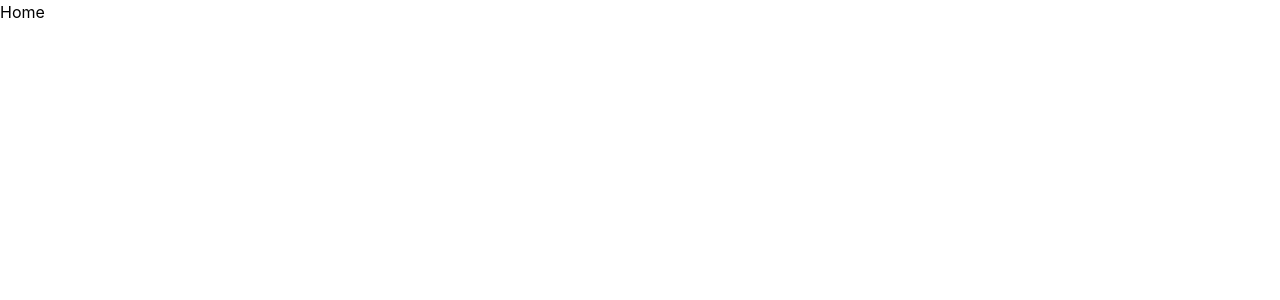
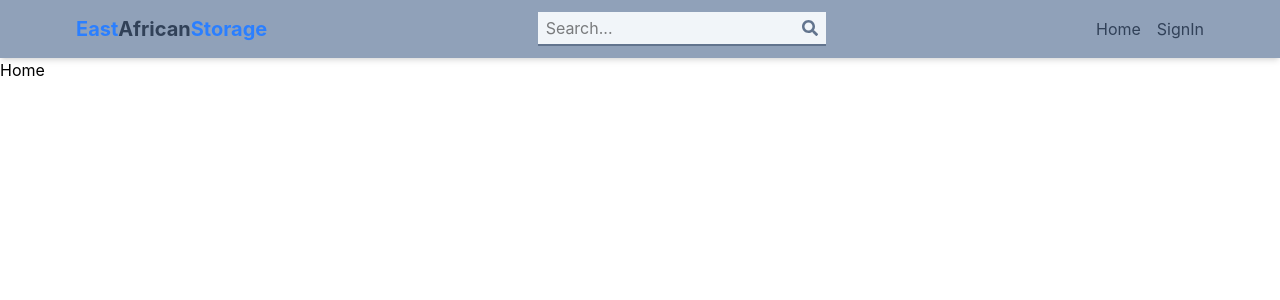
Before and after one commit to alexmuinde/EAS, a React (Vite) app in the folder client/: page / in a window 1280 px wide. Shown: the top 300 px of the page. Built offline with nearby package versions, Linux system fonts and the light colour scheme.

Commit message:
create header component

```diff
--- a/client/package.json
+++ b/client/package.json
@@ -13,6 +13,7 @@
     "@tailwindcss/vite": "^4.3.3",
     "react": "^19.2.8",
     "react-dom": "^19.2.8",
+    "react-icons": "^5.7.0",
     "react-router-dom": "^7.18.2",
     "tailwindcss": "^4.3.3"
   },
--- a/client/src/App.jsx
+++ b/client/src/App.jsx
@@ -1,12 +1,14 @@
 import {BrowserRouter , Routes, Route} from 'react-router-dom'
-import SignIn from '/pages/SignIn'
-import SignUp from '/pages/SignUp'
-import Home from '/pages/Home'
-import Profile from '/pages/Profile'
-import TruckMovementDocument from '/pages/TruckMovementDocument'
+import SignIn from './pages/SignIn'
+import SignUp from './pages/SignUp'
+import Home from './pages/Home'
+import Profile from './pages/Profile'
+import TruckMovementDocument from './pages/TruckMovementDocument'
+import Header from './components/Header'
 
 export default function App() {
   return <BrowserRouter>
+    <Header />
     <Routes>
       <Route path="/" element={<Home />} />
       <Route path="/signIn" element={<SignIn />} />
@@ -14,5 +16,6 @@ export default function App() {
       <Route path="/profile" element={<Profile />} />
       <Route path="/truckMovementDocument" element={<TruckMovementDocument />} />
     </Routes>
+
   </BrowserRouter>
 }
--- /dev/null
+++ b/client/src/components/Header.jsx
@@ -0,0 +1,26 @@
+import {FaSearch} from 'react-icons/fa'
+import { Link } from 'react-router-dom'
+
+export default function Header() {
+  return (
+    <header className="bg-slate-400 shadow-md">
+        <div className="flex justify-between items-center max-w-6xl mx-auto p-3">
+            <Link to="/" >
+            <h1 className="text-sm font-bold sm:text-xl flex flex-wrap">
+                <span className="text-blue-500 ">East</span>
+                <span className="text-slate-700 ">African</span>
+                <span className="text-blue-500 ">Storage</span>
+            </h1>
+            </Link>
+            <form className="flex items-center bg-slate-100 border-b-2 border-slate-500 px-2 py-1">
+                <input type="text" placeholder="Search..." className="bg-transparent focus:outline-none w-24 sm:w-64" />
+                <FaSearch className="text-slate-500 " />
+            </form>
+            <ul className="flex gap-4">
+                <li><a href="/" className=" hidden sm:inline text-slate-700 hover:text-blue-500">Home</a></li>
+                <li><a href="/signIn" className="text-slate-700 hover:text-blue-500">SignIn</a></li>
+            </ul>
+        </div>
+    </header>
+  )
+}
```
Also changed, not shown: client/images.jpg (added), client/src/pages/Home.jsx (renamed from client/pages/Home.jsx), client/src/pages/Profile.jsx (renamed from client/pages/Profile.jsx), client/src/pages/SignIn.jsx (renamed from client/pages/SignIn.jsx), client/src/pages/SignUp.jsx (renamed from client/pages/SignUp.jsx), client/src/pages/TruckMovementDocument.jsx (renamed from client/pages/TruckMovementDocument.jsx), 1 other file (tests, documents, lock files or other folders).
